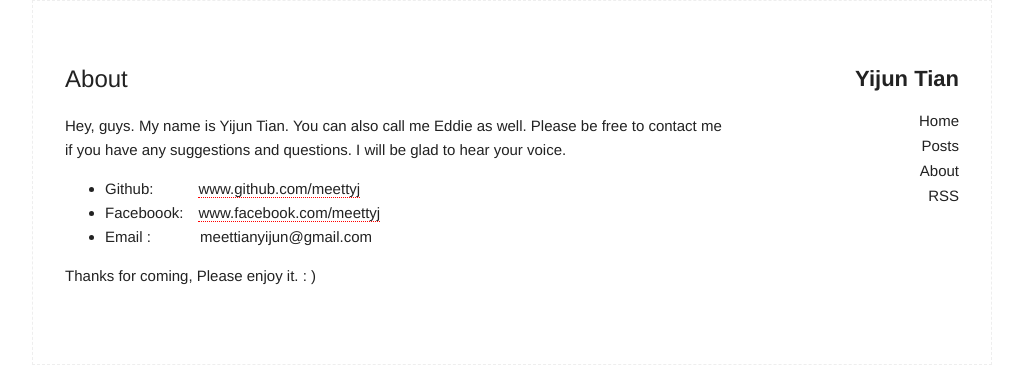
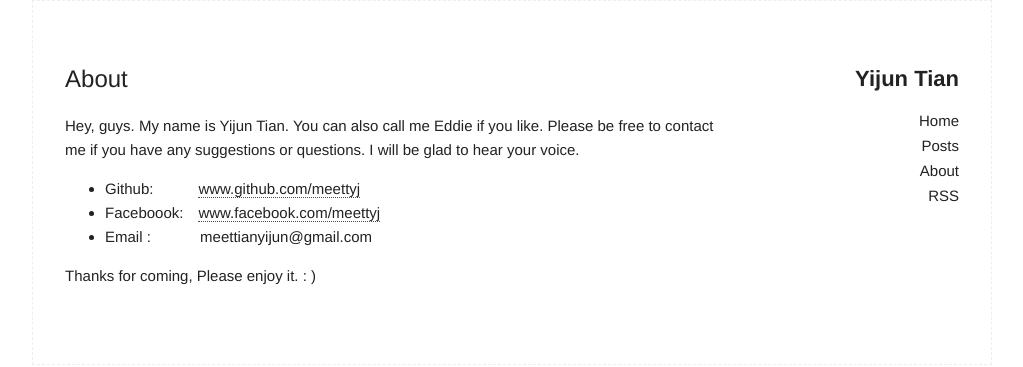
Before and after one commit to meettyj/blog, a Jekyll site: the page built from about.md, in a window 1280 px wide. Shown: the top 367 px of the page, without its empty margins (128-1151 px from the left). Built offline with Jekyll 4.4.1, drawn with Linux system fonts in a browser that asks for light colours.

Commit message:
update about

```diff
--- a/about.md
+++ b/about.md
@@ -4,7 +4,7 @@ title: About
 permalink: /about/
 ---
 
-Hey, guys. My name is Yijun Tian. You can also call me Eddie as well. Please be free to contact me if you have any suggestions and questions. I will be glad to hear your voice.
+Hey, guys. My name is Yijun Tian. You can also call me Eddie if you like. Please be free to contact me if you have any suggestions or questions. I will be glad to hear your voice.
 
 <ul>
     <li>Github:　　　<a href="https://github.com/meettyj">www.github.com/meettyj</a></li>
```
